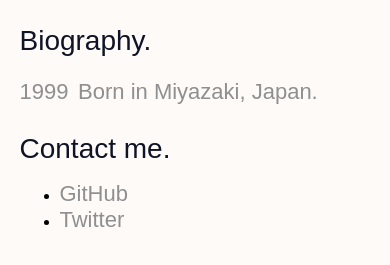
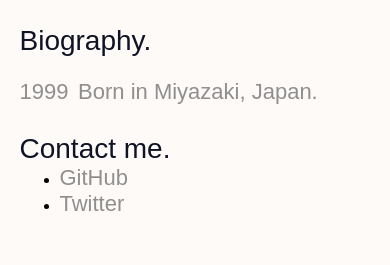
Before and after one commit to tmrekk121/tmrekk-portfolio, a plain HTML site: page about.html in a window 390 px wide. Shown: the part 105-370 px from the top of the page. Drawn offline with Linux system fonts and the light colour scheme.

Commit message:
Modify Icon Link to About Design

```diff
--- a/style.css
+++ b/style.css
@@ -339,6 +339,10 @@ h1 {
     margin-left: 0;
   }
 
+  .about-div ul{
+    margin: 0 auto;
+  }
+
   .about-div li{
     text-align: left;
   }
```
